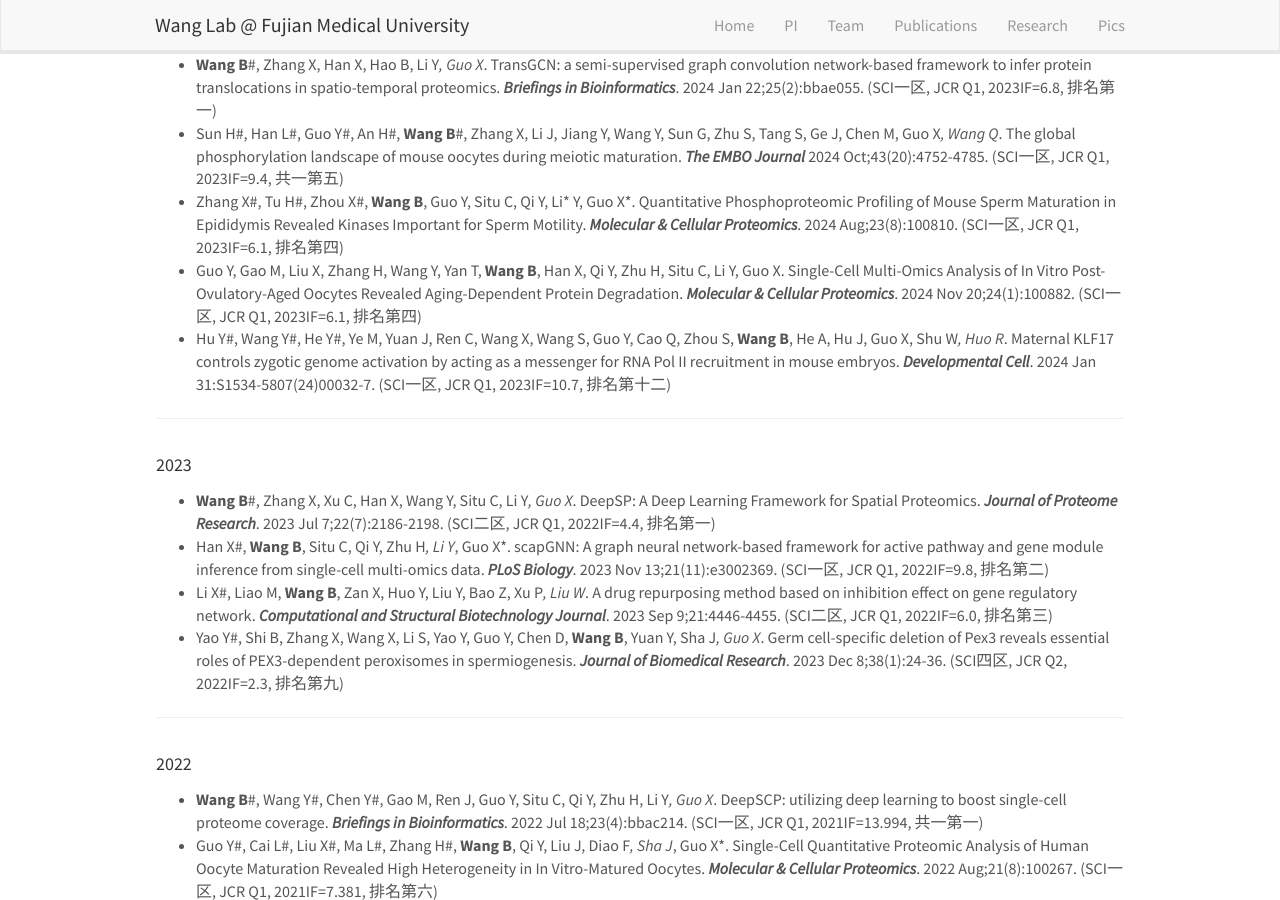
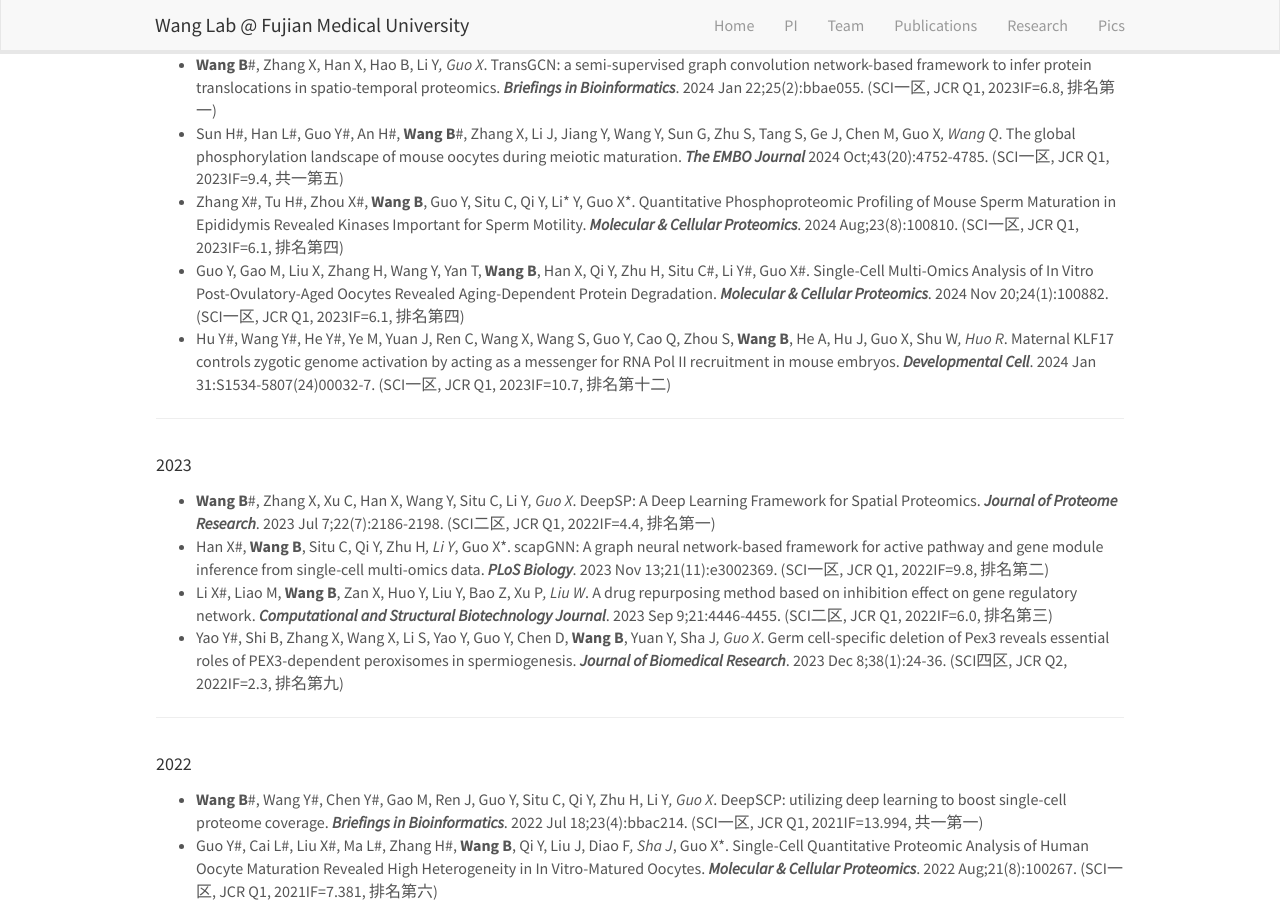
Before and after one commit to wangbing587/wangbing587.github.io, a Jekyll site: the page built from _pages/publications.md, in a window 1280 px wide and 900 px high, scrolled down 585 px. Built offline with Jekyll 4.4.1, drawn with Linux system fonts in a browser that asks for light colours.

```diff
--- a/_pages/publications.md
+++ b/_pages/publications.md
@@ -27,7 +27,7 @@ permalink: /publications/
 - **Wang B**#, Zhang X, Han X, Hao B, Li Y*, Guo X*. TransGCN: a semi-supervised graph convolution network-based framework to infer protein translocations in spatio-temporal proteomics. ___Briefings in Bioinformatics___. 2024 Jan 22;25(2):bbae055. (SCI一区, JCR Q1, 2023IF=6.8, 排名第一)
 - Sun H#, Han L#, Guo Y#, An H#, **Wang B**#, Zhang X, Li J, Jiang Y, Wang Y, Sun G, Zhu S, Tang S, Ge J, Chen M, Guo X*, Wang Q*. The global phosphorylation landscape of mouse oocytes during meiotic maturation. ___The EMBO Journal___ 2024 Oct;43(20):4752-4785. (SCI一区, JCR Q1, 2023IF=9.4, 共一第五)
 - Zhang X#, Tu H#, Zhou X#, **Wang B**, Guo Y, Situ C, Qi Y, Li* Y, Guo X*. Quantitative Phosphoproteomic Profiling of Mouse Sperm Maturation in Epididymis Revealed Kinases Important for Sperm Motility. ___Molecular & Cellular Proteomics___. 2024 Aug;23(8):100810. (SCI一区, JCR Q1, 2023IF=6.1, 排名第四)
-- Guo Y, Gao M, Liu X, Zhang H, Wang Y, Yan T, **Wang B**, Han X, Qi Y, Zhu H, Situ C, Li Y, Guo X. Single-Cell Multi-Omics Analysis of In Vitro Post-Ovulatory-Aged Oocytes Revealed Aging-Dependent Protein Degradation. ___Molecular & Cellular Proteomics___. 2024 Nov 20;24(1):100882. (SCI一区, JCR Q1, 2023IF=6.1, 排名第四)
+- Guo Y, Gao M, Liu X, Zhang H, Wang Y, Yan T, **Wang B**, Han X, Qi Y, Zhu H, Situ C#, Li Y#, Guo X#. Single-Cell Multi-Omics Analysis of In Vitro Post-Ovulatory-Aged Oocytes Revealed Aging-Dependent Protein Degradation. ___Molecular & Cellular Proteomics___. 2024 Nov 20;24(1):100882. (SCI一区, JCR Q1, 2023IF=6.1, 排名第四)
 - Hu Y#, Wang Y#, He Y#, Ye M, Yuan J, Ren C, Wang X, Wang S, Guo Y, Cao Q, Zhou S, **Wang B**, He A, Hu J, Guo X, Shu W*, Huo R*. Maternal KLF17 controls zygotic genome activation by acting as a messenger for RNA Pol II recruitment in mouse embryos. ___Developmental Cell___. 2024 Jan 31:S1534-5807(24)00032-7. (SCI一区, JCR Q1, 2023IF=10.7, 排名第十二)
 <hr />
 
```
